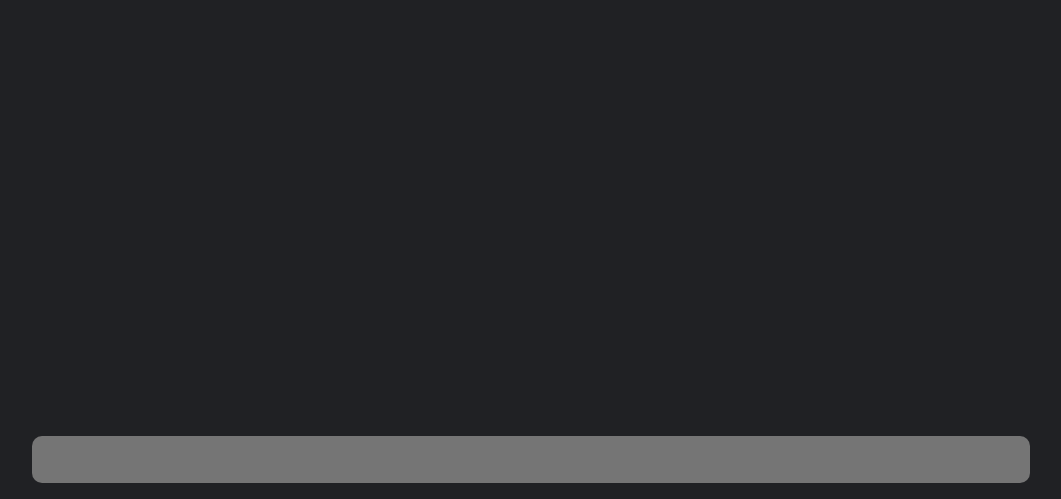
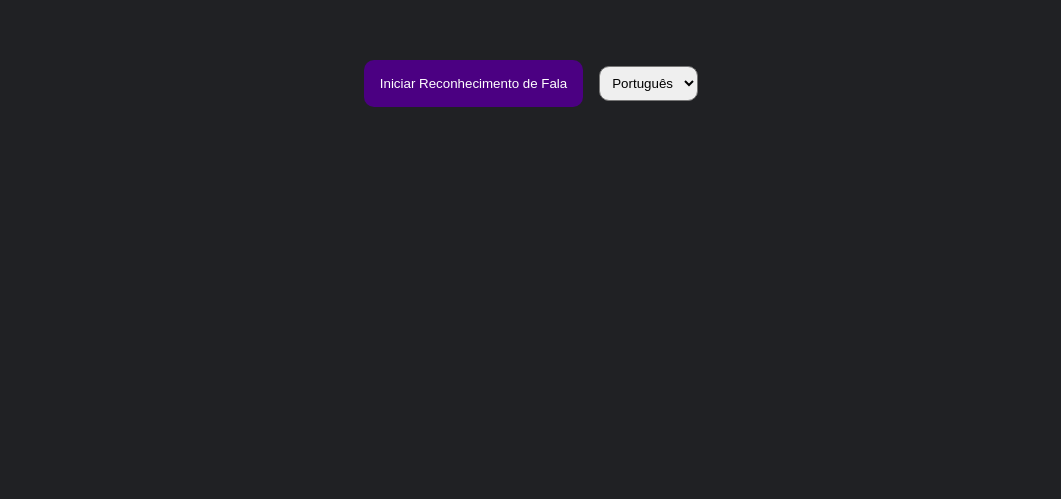
Before and after one commit to marcos-segantine/eu-hablo, an Angular app: page / in a window 1280 px wide. Shown: the part 301-800 px from the top of the page, without its empty margins (109-1170 px from the left). Built offline with nearby package versions, Linux system fonts and the light colour scheme.

Commit message:
feat: creating speeach to text logic

```diff
--- a/src/app/pages/home/home.component.html
+++ b/src/app/pages/home/home.component.html
@@ -1,3 +1,17 @@
 <div class="container">
-    <app-input />
+  <!-- <app-input /> -->
+
+  <div class="content">
+    <div class="controlers">
+      <button #startBtn (click)="onStartButtonClick()">Iniciar Reconhecimento de Fala</button>
+      <select #languageSelect>
+        <option value="pt-BR">Português</option>
+        <option value="en-US">Inglês</option>
+        <option value="it-IT">Italiano</option>
+        <option value="es-ES">Espanhol</option>
+      </select>
+    </div>
+    <div id="transcription" #transcription>
+    </div>
+  </div>
 </div>
--- a/src/app/pages/home/home.component.scss
+++ b/src/app/pages/home/home.component.scss
@@ -2,7 +2,7 @@
     display: flex;
     flex-direction: column;
     align-items: center;
-    justify-content: end;
+    justify-content: center;
 
     padding: 1rem;
 }
@@ -10,3 +10,46 @@
 .container app-input {
     width: 80%;
 }
+
+.content {
+    display: flex;
+    flex-direction: column;
+    align-items: center;
+    justify-content: center;
+
+    gap: 2rem;
+}
+
+.controlers {
+    display: flex;
+    align-items: center;
+    gap: 1rem;
+}
+
+select {
+    height: max-content;
+
+    padding: .5rem;
+    border-radius: var(--border-radius-small);
+
+    outline: none;
+}
+
+button {
+    background-color: #4B0082;
+    color: white;
+
+    border-radius: var(--border-radius-small);
+    border: none;
+
+    padding: 1rem;
+}
+
+#transcription {
+    color: var(--text-color);
+    font-size: var(--font-size-small);
+
+    max-width: 60%;
+
+    text-align: center;
+}
--- a/src/app/pages/home/home.component.ts
+++ b/src/app/pages/home/home.component.ts
@@ -1,6 +1,8 @@
-import { Component } from '@angular/core';
+import { Component, ElementRef, OnDestroy, OnInit, ViewChild } from '@angular/core';
 
 import { InputComponent } from '../../components/input/input.component';
+
+declare const webkitSpeechRecognition: any;
 
 @Component({
   selector: 'app-home',
@@ -8,6 +10,66 @@ import { InputComponent } from '../../components/input/input.component';
   templateUrl: './home.component.html',
   styleUrl: './home.component.scss'
 })
-export class HomeComponent {
+export class HomeComponent implements OnInit, OnDestroy {
+  @ViewChild('startBtn') startBtn!: ElementRef;
+  @ViewChild('transcription') transcriptionElement!: ElementRef;
+  @ViewChild('languageSelect') languageSelect!: ElementRef;
 
+  private recognition: any;
+  private finalTranscript = '';
+  private interimTranscript = '';
+
+  ngOnInit(): void {
+    if ('webkitSpeechRecognition' in window) {
+      this.recognition = new webkitSpeechRecognition();
+      this.recognition.continuous = true;
+      this.recognition.interimResults = true;
+      this.recognition.lang = 'pt-BR';
+
+      this.recognition.onresult = (event: any) => this.onResult(event);
+      this.recognition.onend = () => this.onEnd();
+      this.recognition.onerror = (event: any) => this.onError(event);
+    } else {
+      alert('A Web Speech API não é suportada neste navegador.');
+    }
+  }
+
+  ngOnDestroy(): void {
+    // Limpa recursos ao destruir o componente
+    if (this.recognition) {
+      this.recognition.stop();
+    }
+  }
+
+  onStartButtonClick(): void {
+    if (this.languageSelect) {
+      const selectedLanguage = this.languageSelect.nativeElement.value;
+      this.recognition.lang = selectedLanguage;
+      this.recognition.start();
+    }
+  }
+
+  onResult(event: any): void {
+    this.interimTranscript = '';
+    for (let i = event.resultIndex; i < event.results.length; i++) {
+      const transcript = event.results[i][0].transcript;
+      if (event.results[i].isFinal) {
+        this.finalTranscript += transcript + ' ';
+      } else {
+        this.interimTranscript += transcript + ' ';
+      }
+    }
+
+    const result = this.finalTranscript || this.interimTranscript;
+
+    this.transcriptionElement.nativeElement.innerHTML = result;
+  }
+
+  onEnd(): void {
+    console.log('Reconhecimento de fala interrompido');
+  }
+
+  onError(event: any): void {
+    console.error('Erro no reconhecimento de fala: ', event.error);
+  }
 }
```
